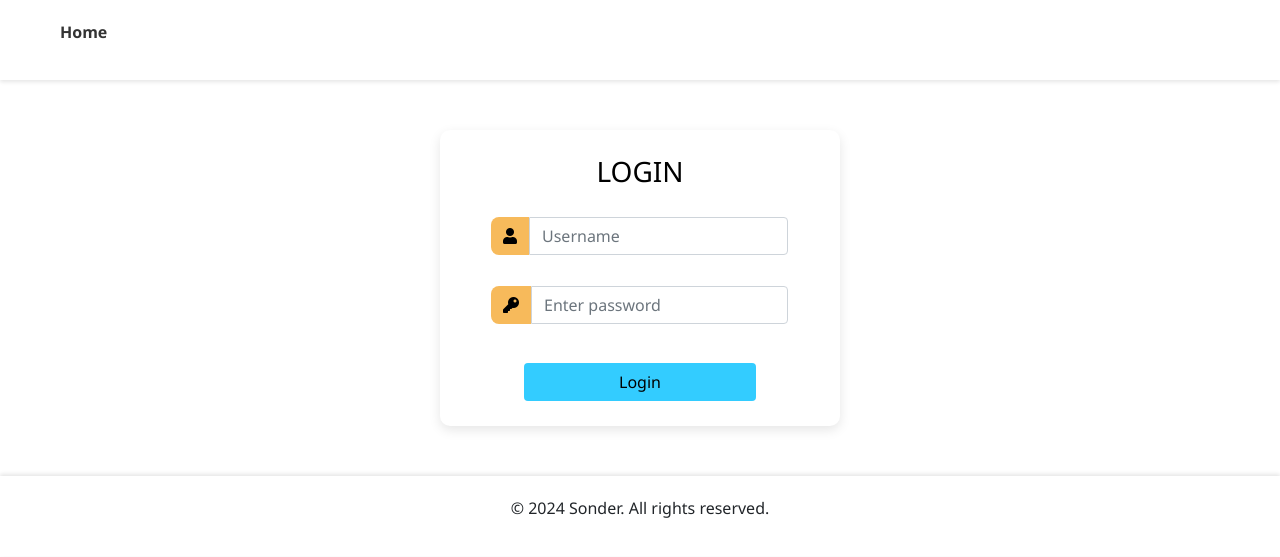
After one commit to xpoes123/Sonder, a Django app: page /login/ in a window 1280 px wide. The commit adds this page. Shown: the top 557 px of the page. Run offline with Django 5.2, Linux system fonts and the light colour scheme; some libraries are stand-ins or nearby versions.

Commit message:
added login

```diff
--- /dev/null
+++ b/music/static/music/css/styles.css
@@ -0,0 +1,232 @@
+/* Container Styling */
+header {
+    background-color: #ffffff;
+    padding: 20px;
+    box-shadow: 0 2px 4px rgba(0, 0, 0, 0.1);
+    font-family: 'Segoe UI', Tahoma, Geneva, Verdana, sans-serif;
+}
+
+nav ul {
+    list-style: none;
+    display: flex;
+    gap: 20px;
+}
+
+nav ul li a {
+    text-decoration: none;
+    color: #333333;
+    font-weight: bold;
+}
+
+nav ul li a.active {
+    color: #007BFF;
+    border-bottom: 2px solid #007BFF;
+}
+
+footer {
+    background-color: #ffffff;
+    text-align: center;
+    padding: 20px 0;
+    margin-top: 40px;
+    font-family: 'Segoe UI', Tahoma, Geneva, Verdana, sans-serif;
+    box-shadow: 0 -2px 4px rgba(0, 0, 0, 0.1);
+}
+
+
+.container {
+    width: 90%;
+    max-width: 400px;
+    margin: 50px auto;
+    padding: 25px;
+    text-align: center;
+    font-family: 'Segoe UI', Tahoma, Geneva, Verdana, sans-serif;
+    background-color: #ffffff;
+    border-radius: 10px;
+    box-shadow: 0 4px 12px rgba(0,0,0,0.1);
+}
+
+/* Heading */
+.container h1 {
+    margin-bottom: 20px;
+    color: #333333;
+    font-size: 1.8em;
+}
+
+/* Form Styling */
+form {
+    display: flex;
+    flex-direction: column;
+    gap: 15px;
+}
+
+/* Input Fields */
+.artist-input {
+    position: relative;
+}
+
+.artist-input input {
+    width: 80%;
+    padding: 12px 15px;
+    border: 1px solid #cccccc;
+    border-radius: 5px;
+    font-size: 1em;
+    transition: border-color 0.3s ease;
+}
+
+.artist-input input:focus {
+    border-color: #007BFF;
+    outline: none;
+}
+
+/* Add Artist Button */
+#add-artist-btn {
+    padding: 10px 20px;
+    background-color: #28a745;
+    color: #ffffff;
+    border: none;
+    border-radius: 5px;
+    font-size: 1em;
+    cursor: pointer;
+    transition: background-color 0.3s ease;
+}
+
+#add-artist-btn:hover:not(:disabled) {
+    background-color: #218838;
+}
+
+#add-artist-btn:disabled {
+    background-color: #6c757d;
+    cursor: not-allowed;
+}
+
+/* Submit Button */
+.submit-btn {
+    padding: 12px 20px;
+    background-color: #007BFF;
+    color: #ffffff;
+    border: none;
+    border-radius: 5px;
+    font-size: 1em;
+    cursor: pointer;
+    transition: background-color 0.3s ease;
+}
+
+.submit-btn:hover {
+    background-color: #0069d9;
+}
+
+/* Responsive Design */
+@media (max-width: 600px) {
+    .container {
+        padding: 20px;
+    }
+
+    .container h1 {
+        font-size: 1.5em;
+    }
+
+    #add-artist-btn, .submit-btn {
+        font-size: 0.95em;
+        padding: 10px 18px;
+    }
+}
+
+.user_card {
+    width: 90%;
+    max-width: 400px;
+    margin: 50px auto;
+    padding: 25px;
+    text-align: center;
+    font-family: 'Segoe UI', Tahoma, Geneva, Verdana, sans-serif;
+    background-color: #ffffff;
+    border-radius: 10px;
+    box-shadow: 0 4px 12px rgba(0,0,0,0.1);
+}
+
+.form_container {
+    margin-top: 20px;
+}
+
+#form-title{
+    color: black;
+}
+
+.login_btn {
+    width: 100%;
+    background: #33ccff !important;
+    color: black !important;
+}
+
+.login_btn:focus {
+    box-shadow: none !important;
+    outline: 0px !important;
+}
+
+.login_container {
+    padding: 0 2rem;
+}
+
+.input-group-text {
+    background: #f7ba5b !important;
+    color: black !important;
+    border: 0 !important;
+    border-radius: 0.5rem 0 0 0.5rem !important;
+}
+.input_user,
+.input_pass:focus {
+    box-shadow: none !important;
+    outline: 0px !important;
+}
+
+/* Messages Styling */
+.messages {
+    list-style-type: none;
+    padding: 0;
+    margin-top: 20px;
+}
+
+.messages li {
+    padding: 10px;
+    margin-bottom: 10px;
+    border-radius: 5px;
+    font-size: 0.95em;
+}
+
+.messages li.info {
+    background-color: #d1ecf1;
+    color: #0c5460;
+}
+
+.messages li.success {
+    background-color: #d4edda;
+    color: #155724;
+}
+
+.messages li.warning {
+    background-color: #fff3cd;
+    color: #856404;
+}
+
+.messages li.error {
+    background-color: #f8d7da;
+    color: #721c24;
+}
+
+/* Updated Error Box Styling */
+.error-box {
+    position: relative;
+    background-color: #f8d7da; /* Light red background */
+    border-left: 6px solid #f5c6cb; /* Darker red border on the left */
+    padding: 16px 24px;
+    margin-bottom: 20px;
+    border-radius: 4px;
+    color: #721c24; /* Dark red text */
+    box-shadow: 0 2px 4px rgba(0, 0, 0, 0.1);
+    animation: fadeIn 0.5s ease-in-out;
+    text-align: left; /* Align text to the left */
+}
+
+/* Remove Close Button Styles */
+.close-btn {
+    display: none;
+}
--- /dev/null
+++ b/music/templates/music/base.html
@@ -0,0 +1,60 @@
+<!-- music/templates/music/base.html -->
+
+{% load static %}
+<!DOCTYPE html>
+<html lang="en">
+<head>
+    <meta charset="UTF-8">
+    <meta http-equiv="X-UA-Compatible" content="IE=edge">
+    <meta name="viewport" content="width=device-width, initial-scale=1.0">
+    <title>{% block title %}Sonder{% endblock %}</title>
+
+    <!-- Favicon -->
+    <link rel="icon" type="image/png" sizes="32x32" href="{% static 'music/images/favicon/sonder.png' %}">
+
+    <!-- Bootstrap CSS -->
+    <link rel="stylesheet" href="https://stackpath.bootstrapcdn.com/bootstrap/4.1.3/css/bootstrap.min.css" integrity="sha384-MCw98/SFnGE8fJT3GXwEOngsV7Zt27NXFoaoApmYm81iuXoPkFOJwJ8ERdknLPMO" crossorigin="anonymous">
+
+    <!-- Font Awesome -->
+    <link rel="stylesheet" href="https://use.fontawesome.com/releases/v5.6.1/css/all.css" integrity="sha384-gfdkjb5BdAXd+lj+gudLWI+BXq4IuLW5IT+brZEZsLFm++aCMlF1V92rMkPaX4PP" crossorigin="anonymous">
+
+    <!-- Custom CSS -->
+    <link rel="stylesheet" type="text/css" href="{% static 'music/css/styles.css' %}">
+
+    {% block extra_head %}
+    <!-- Additional head elements can be added by extending templates -->
+    {% endblock %}
+</head>
+<body>
+    <!-- Header -->
+    <header>
+        {% block header %}
+        <nav aria-label="Main Navigation">
+            <ul>
+                <li><a href="{% url 'music:home' %}" class="{% if request.resolver_match.url_name == 'home' %}active{% endif %}">Home</a></li>
+                <!-- <li><a href="{% url 'music:recommend' %}" class="{% if request.resolver_match.url_name == 'recommend' %}active{% endif %}">Recommendations</a></li> -->
+            </ul> <!-- Added closing tag here -->
+        </nav>
+        {% endblock %}
+    </header>
+
+    <!-- Main Content -->
+    <main>
+        {% block content %}
+        <!-- Content from child templates will be injected here -->
+        {% endblock %}
+    </main>
+
+    <!-- Footer -->
+    <footer>
+        {% block footer %}
+        <p>&copy; {% now "Y" %} Sonder. All rights reserved.</p>
+        {% endblock %}
+    </footer>
+
+    <!-- JavaScript (Optional: Place before closing body tag) -->
+    {% block extra_js %}
+    <!-- Additional JavaScript can be added by extending templates -->
+    {% endblock %}
+</body>
+</html>
--- /dev/null
+++ b/music/templates/music/login.html
@@ -0,0 +1,54 @@
+<!-- music/templates/music/home.html -->
+
+{% extends 'music/base.html' %}
+
+{% block title %}Home - Sonder{% endblock %}
+
+{% block content %}
+<div class="user_card">
+    <div class="d-flex justify-content-center">
+        <h3 id="form-title">LOGIN</h3>
+    </div>
+    <div class="d-flex justify-content-center form_container">
+        <form method="POST" action="">
+            {% csrf_token %}
+            <div class="input-group mb-3">
+                <div class="input-group-append">
+                    <span class="input-group-text"><i class="fas fa-user"></i></span>
+                </div>
+                <input type="username" name="username" placeholder="Username" class="form">
+            </div>
+            <div class="input-group mb-2">
+                <div class="input-group-append">
+                    <span class="input-group-text"><i class="fas fa-key"></i></span>
+                </div>
+                <input type="password" name="password" placeholder="Password" class="form-control">
+            </div>
+            <div class="d-flex justify-content-center mt-3 login_container">
+                <input class="btn login_btn" type="submit" value="Login">
+            </div>
+        </form>
+        {{form.errors}}
+        {% for message in messages %}
+            <p id="messages">{{message}}</p>
+        {% endfor %}
+    </div>
+</div>
+
+{% block extra_js %}
+<script>
+    /* Because I didn't set placeholder values in forms.py, they will be set here using vanilla JavaScript
+       We start indexing at one because CSRF_token is considered and input fields are indexed accordingly
+    */
+
+    // Query All input fields
+    var form_fields = document.getElementsByTagName('input');
+    form_fields[1].placeholder = 'Username';
+    form_fields[2].placeholder = 'Enter password';
+
+    for (var i = 1; i < form_fields.length; i++) {
+        form_fields[i].classList.add('form-control');
+    }
+</script>
+{% endblock %}
+{% endblock %}
--- a/music/urls.py
+++ b/music/urls.py
@@ -8,4 +8,6 @@ app_name = 'music'
 urlpatterns = [
     path('', views.home, name='home'),
     path('recommend/', views.recommend, name='recommend'),
+    path('register/', views.register, name = "register"),
+    path('login/', views.login_page, name = "login"),
 ]
--- a/music/views.py
+++ b/music/views.py
@@ -1,7 +1,9 @@
 import time
 from django.shortcuts import render, redirect
 from django.contrib import messages
-from .forms import RecommendationForm
+from django.contrib.auth.forms import UserCreationForm
+from django.contrib.auth import authenticate, login, logout
+from .forms import RecommendationForm, CreateUserForm
 from .models import Song
 from .services.spotify_service import process_lists
 from .services.generative_ai_service import get_dating_profile, parse_dating_profile
@@ -21,15 +23,12 @@ def recommend(request):
         form = RecommendationForm(request.POST)
         if form.is_valid():
             artists = [form.cleaned_data[f'artist_{i}'].strip() for i in range(1, 6) if form.cleaned_data.get(f'artist_{i}')]
-
             if not artists:
                 messages.error(request, "Please enter at least one artist.")
                 return redirect('music:home')
-
             try:
                 seed_artists = artists.copy()
                 request.session['seed_artists'] = seed_artists
-
                 song_objects = []
                 for _ in range(20):
                     recommended_songs = process_lists(seed_artists)
@@ -40,7 +39,7 @@ def recommend(request):
                                 spotify_id=song_data.song_id,
                                 defaults={
                                     'name': song_data.name,
-                                    'artist': song_data.artist[0] if song_data.artist else '',  # First artist or empty string
+                                    'artist': song_data.artist[0] if song_data.artist else '',
                                     'acoustic': song_data.stats[0],
                                     'dance': song_data.stats[1],
                                     'duration': song_data.stats[2],
@@ -54,7 +53,7 @@ def recommend(request):
                                     'tempo': song_data.stats[10],
                                     'valence': song_data.stats[11],
                                     'popularity': song_data.stats[12],
-                                    'image': song_data.image,  # Assume process_lists provides image and preview
+                                    'image': song_data.image,
                                     'preview': song_data.preview,
                                     'link': song_data.link,
                                 }
@@ -136,7 +135,8 @@ def recommend(request):
                             song.save()
                         song_objects.append(song)
                     break
-                time.sleep(0.2)
+                time.sleep(0.25)
+                print(f"Attempt {_} failed, trying again")
             else:
                 messages.info(request, "No recommendations found based on your seed artists.")
                 return redirect('music:home')
@@ -152,3 +152,29 @@ def recommend(request):
             logger.error(f"Error in recommend view (GET): {e}")
             messages.error(request, f"An error occurred while processing your request: {e}")
             return redirect('music:home')
+
+
+def register(request):
+    form = CreateUserForm()
+    if request.method == "POST":
+        form = CreateUserForm(request.POST)
+        if form.is_valid():
+            form.save()
+            messages.success(request, f"Account was created for {form.cleaned_data.get('username')}")
+            return redirect('music:login')
+    context = {'form':form}
+    return render(request, 'music/register.html', context)
+
+def login_page(request):
+    if request.method == "POST":
+        username = request.POST.get('username')
+        password = request.POST.get('password')
+
+        user = authenticate(request, username=username, password=password)
+        if user is not None:
+            login(request, user)
+            return redirect('music:home')
+        else:
+            messages.info(request, "Username OR Password is incorrect")
+    context = {}
+    return render(request, 'music/login.html', context)
--- a/mywebsite/urls.py
+++ b/mywebsite/urls.py
@@ -5,5 +5,6 @@ from django.urls import path, include
 
 urlpatterns = [
     path('admin/', admin.site.urls),
-    path('', include('music.urls', namespace='music')),
+    path('', include('music.urls')),  # Include music app URLs
+    path('accounts/', include('django.contrib.auth.urls')),  # Include Django's auth URLs
 ]
```
Also changed, not shown: music/forms.py (+7 -0 lines), music/templates/music/home.html (+11 -146 lines), music/templates/music/register.html (added, +81 -0 lines), mywebsite/settings.py (+13 -1 lines), db.sqlite3, music/static/music/images/favicon/sonder.ico (added), music/static/music/images/favicon/sonder.png (added), music/static/music/styles.css (added), 3 other files.
